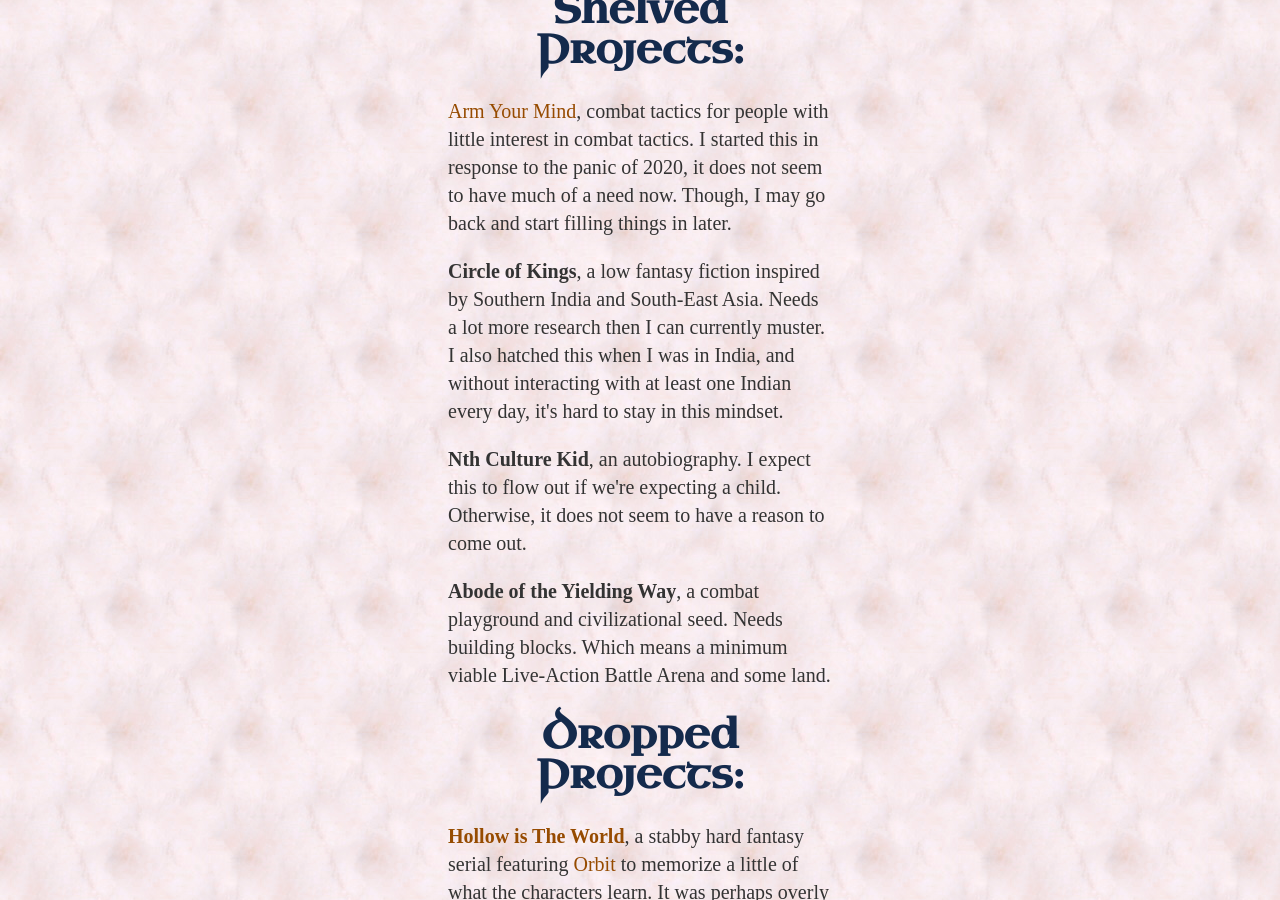
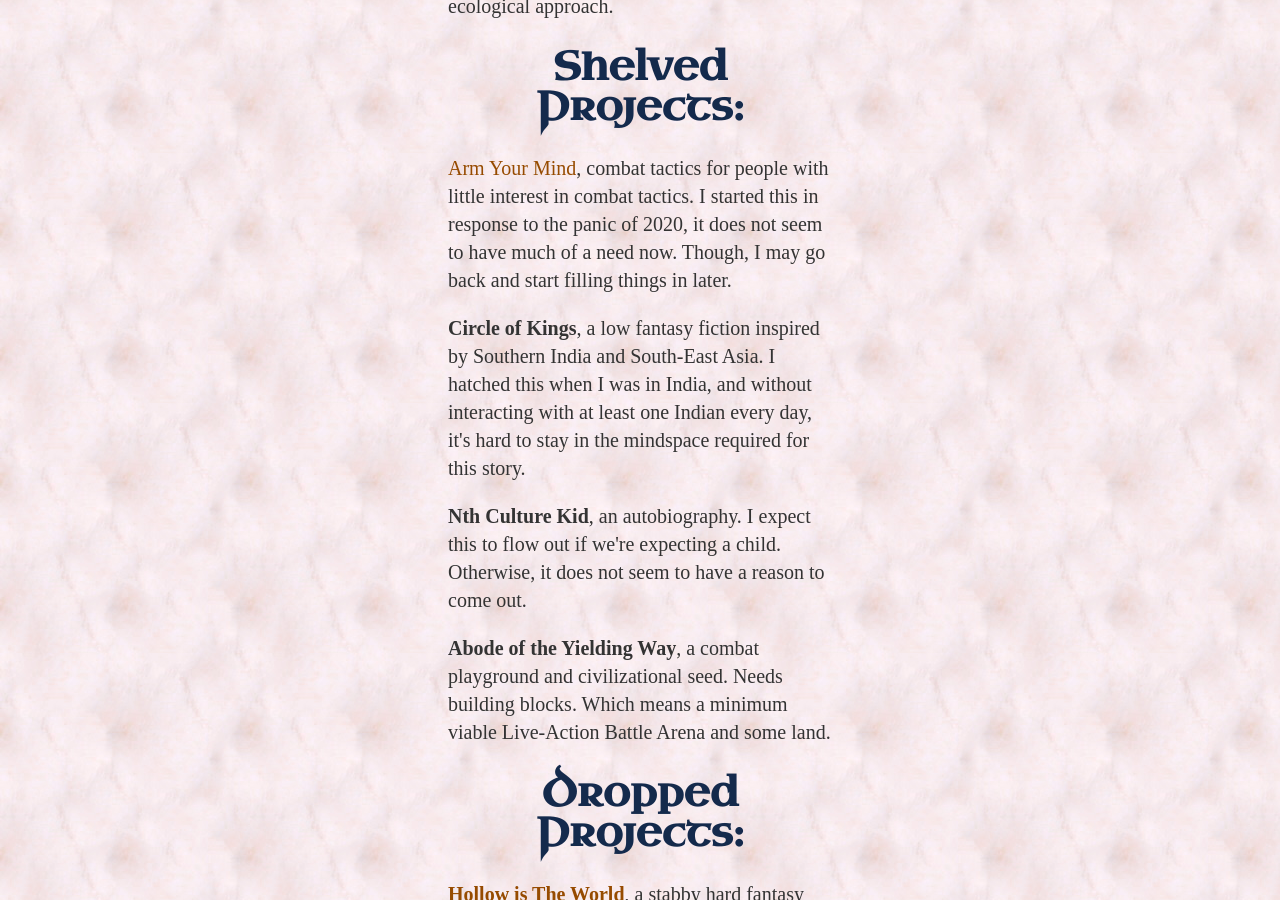
Before and after one commit to ray-dorai/ray-dorai.github.io, a Jekyll site: the page built from index.html, in a window 1280 px wide and 900 px high, scrolled down 1669 px. Built offline with Jekyll 4.4.1, drawn with Linux system fonts in a browser that asks for light colours; some web fonts are replaced.

Commit message:
Update index.html

```diff
--- a/index.html
+++ b/index.html
@@ -27,10 +27,10 @@
 	        <p><a href="https://www.agitproper.org/">Agitproper</a>, propaganda strategization for anyone.</p>
 	        <p><a href="https://foretrek.com/">Foretrek</a>, uniting teams.</p>
 		<p><a href="https://anchor.fm/walkswithray">Walks with Ray</a>, a podcast showcasing how thoughts arise from walking.</p>
-	         A <b>Submission Grappling</b> class at the local recreation center to test a curriculum using the ecological approach.
+	        <p>A <b>Submission Grappling</b> class at the local recreation center to test a curriculum using the ecological approach.</p>
 	<h1>Shelved Projects:</h1>
 	        <p><a href="https://ray-dorai.github.io/armyourmind/">Arm Your Mind</a>, combat tactics for people with little interest in combat tactics. I started this in response to the panic of 2020, it does not seem to have much of a need now. Though, I may go back and start filling things in later.</p>
-		<p><b>Circle of Kings</b>, a low fantasy fiction inspired by Southern India and South-East Asia. Needs a lot more research then I can currently muster. I also hatched this when I was in India, and without interacting with at least one Indian every day, it's hard to stay in this mindset. </p>
+		<p><b>Circle of Kings</b>, a low fantasy fiction inspired by Southern India and South-East Asia. I hatched this when I was in India, and without interacting with at least one Indian every day, it's hard to stay in the mindspace required for this story. </p>
 	        <p><b>Nth Culture Kid</b>, an autobiography. I expect this to flow out if we're expecting a child. Otherwise, it does not seem to have a reason to come out.</p>
                 <p><b>Abode of the Yielding Way</b>, a combat playground and civilizational seed. Needs building blocks. Which means a minimum viable Live-Action Battle Arena and some land.</p>
 	<h1>Dropped Projects:</h1>
```
